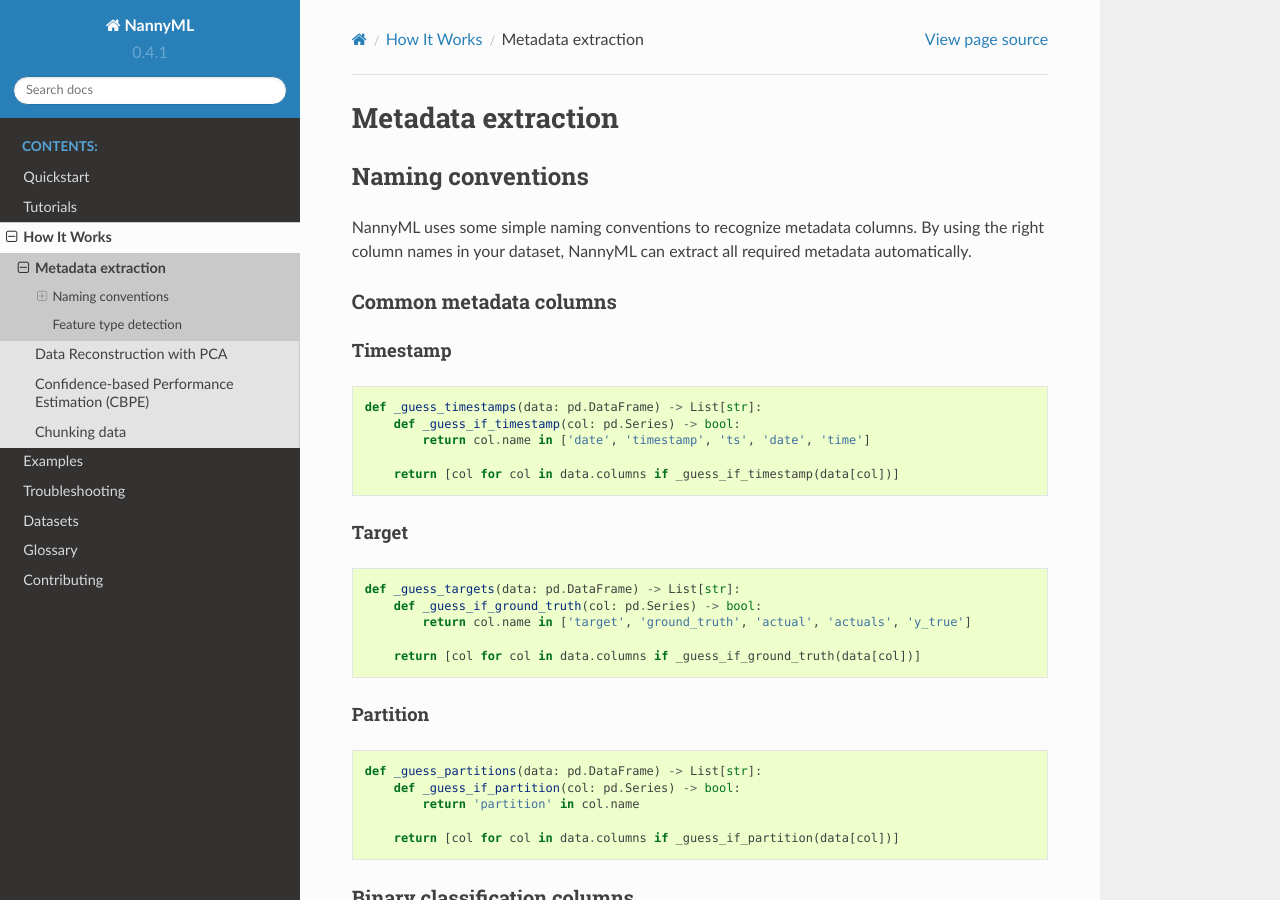
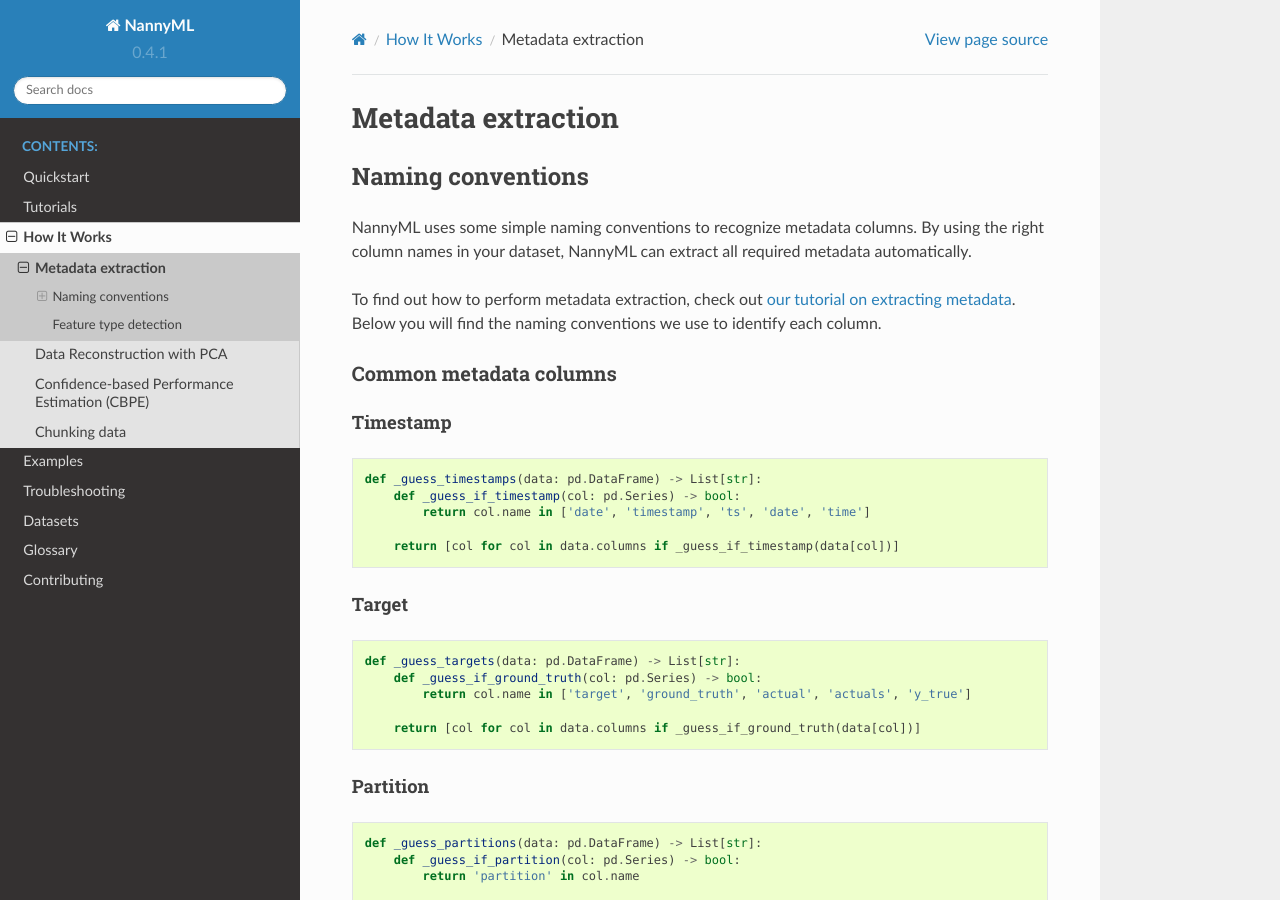
Before and after one commit to NannyML/nannyml, a Sphinx documentation site: the page built from docs/how_it_works/metadata_extraction.rst, in a window 1280 px wide and 900 px high. Built offline with Sphinx 7.4.7 and the Read the Docs theme 2.0.0, drawn with Linux system fonts in a browser that asks for light colours; pages that are not in the unit, such as notebooks, are missing from menus; the version number is read from the project's files by our own code.

Commit message:
Update metadata_extraction.rst

```diff
--- a/docs/how_it_works/metadata_extraction.rst
+++ b/docs/how_it_works/metadata_extraction.rst
@@ -9,6 +9,9 @@
 
 NannyML uses some simple naming conventions to recognize metadata columns.
 By using the right column names in your dataset, NannyML can extract all required metadata automatically.
+
+To find out how to perform metadata extraction, check out :ref:`our tutorial on extracting metadata<import-data>`.
+Below you will find the naming conventions we use to identify each column.
 
 
 Common metadata columns
```
